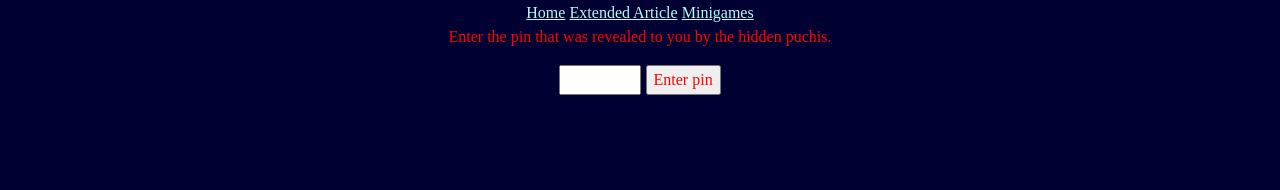
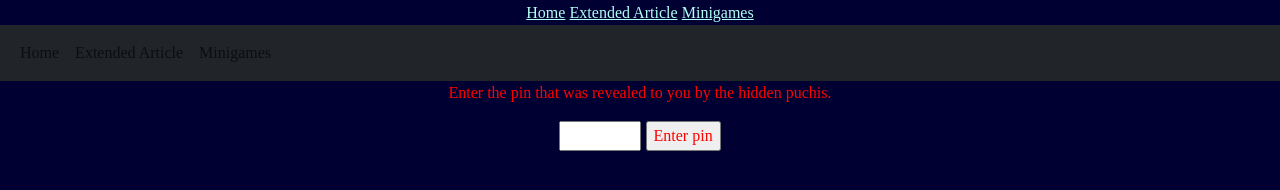
Before and after one commit to Virj280/the-puchi-invasion, a plain HTML site: page extendedArticle.html in a window 1280 px wide. Drawn offline with nearby package versions, Linux system fonts and the light colour scheme.

Commit message:
Update extendedArticle.html

```diff
--- a/extendedArticle.html
+++ b/extendedArticle.html
@@ -14,6 +14,21 @@
     <script src="https://cdn.jsdelivr.net/npm/bootstrap@5.3.3/dist/js/bootstrap.bundle.min.js" integrity="sha384-YvpcrYf0tY3lHB60NNkmXc5s9fDVZLESaAA55NDzOxhy9GkcIdslK1eN7N6jIeHz" crossorigin="anonymous"></script>
     <meta charset="utf-8" />
     <body style="background-color: #010033;">
+      <nav class="navbar navbar-expand-sm bg-dark">
+  <div class="container-fluid">
+    <ul class="navbar-nav">
+      <li class="nav-item">
+        <a class="nav-link" href="https://virj280.github.io/the-puchi-invasion">Home</a>
+      </li>
+      <li class="nav-item">
+        <a class="nav-link" href="https://virj280.github.io/the-puchi-invasion/extendedArticle.html">Extended Article</a>
+      </li>
+      <li class="nav-item">
+        <a class="nav-link" href="https://virj280.github.io/the-puchi-invasion/minigames.html">Minigames</a>
+      </li>
+    </ul>
+  </div>
+</nav>
         <style>
                 * {
                   text-align: center;
@@ -134,6 +149,7 @@
             background-color: #00ff68;
             border: none;
         }
+
       nav {
           color: #ff5100;
           background-color: transparent;
```
